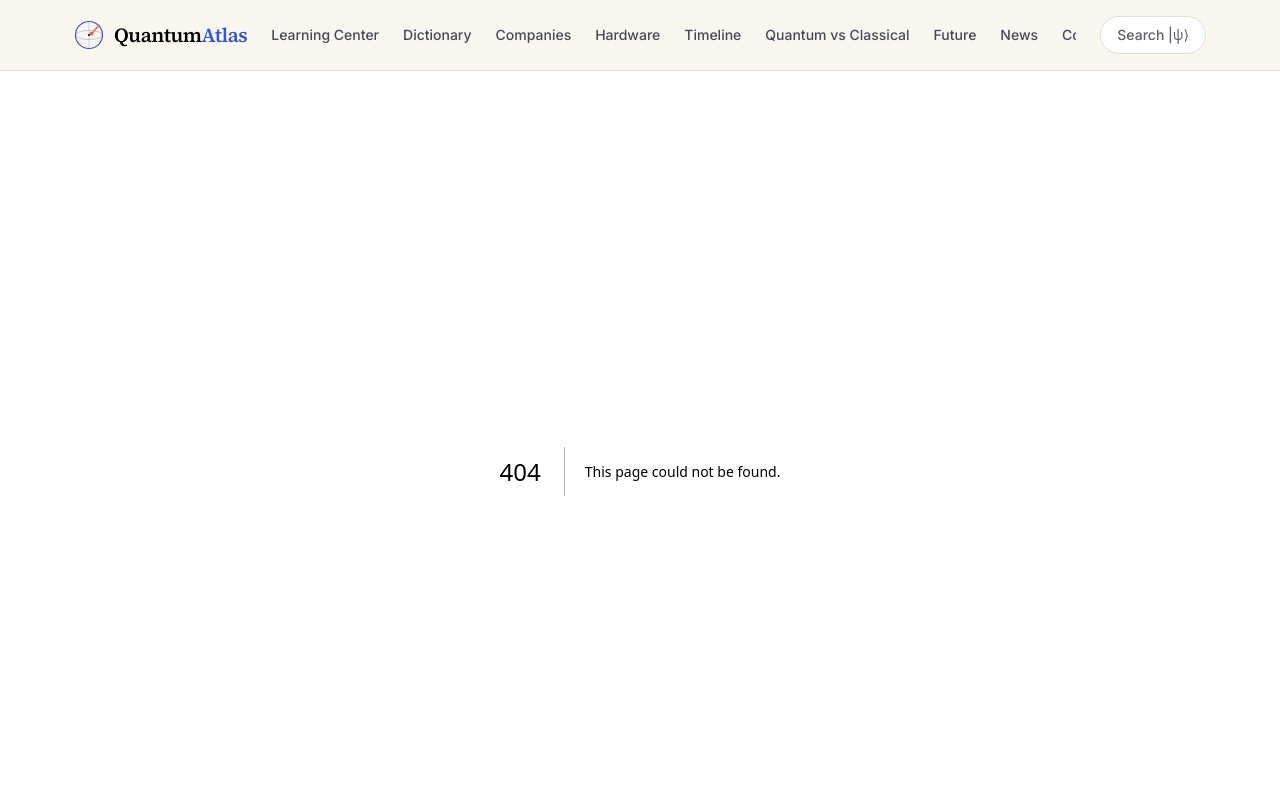
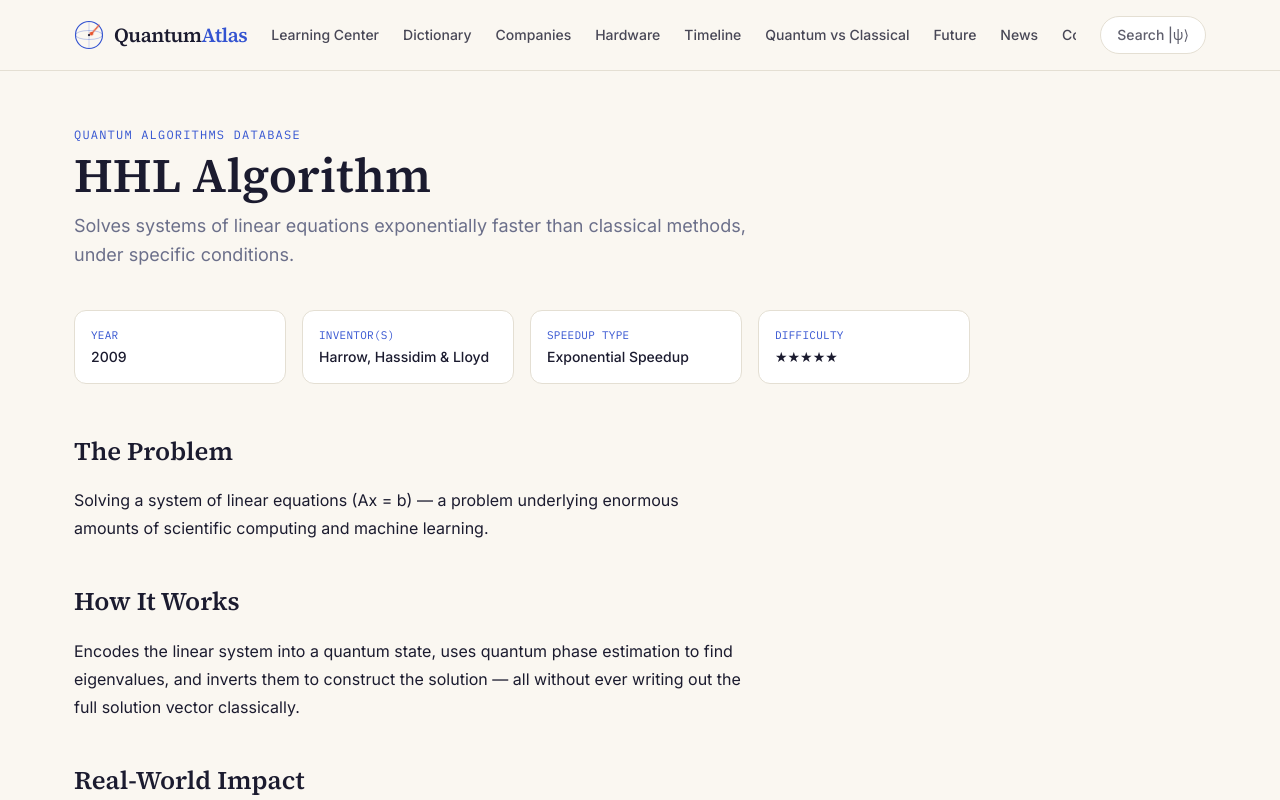
Before and after one commit to goalandpriority-ui/quantum-atlas, a Next.js app: page /algorithms/hhl-algorithm in a window 1280 px wide. Before the commit this address had no page. Shown: the top 800 px of the page. Built offline with nearby package versions, Linux system fonts and the light colour scheme.

Commit message:
Create page.tsx

```diff
--- /dev/null
+++ b/app/algorithms/hhl-algorithm/page.tsx
@@ -0,0 +1,9 @@
+import AlgorithmPage from "@/components/AlgorithmPage";
+import { getAlgorithmBySlug } from "@/lib/content/algorithms";
+import { notFound } from "next/navigation";
+
+export default function Page() {
+  const algorithm = getAlgorithmBySlug("hhl-algorithm");
+  if (!algorithm) return notFound();
+  return <AlgorithmPage algorithm={algorithm} />;
+}
```
